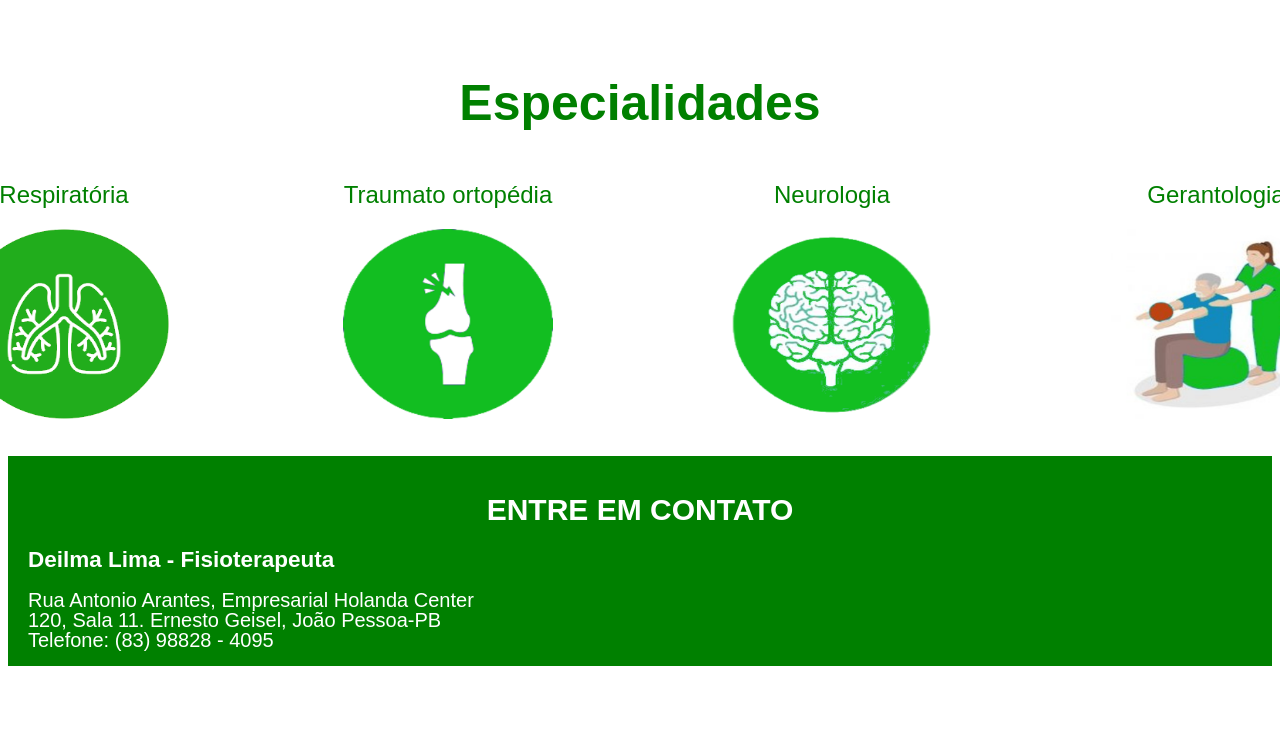
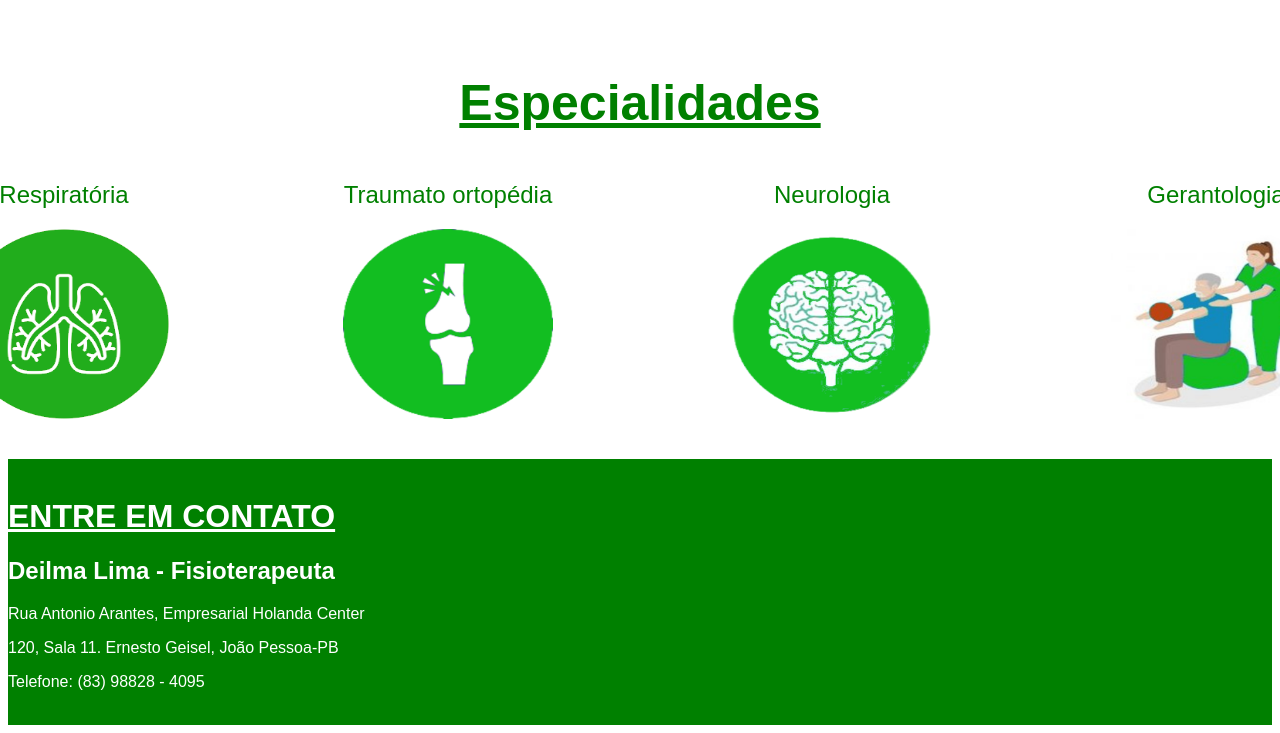
Before and after one commit to eliasdossantos/Portifolio-Fisioterapia, a plain HTML site: page index.html in a window 1280 px wide. Shown: the part 1395-2128 px from the top of the page. Before the commit the page ends 2066 px from the top, so only its background shows below. Drawn offline with Linux system fonts and the light colour scheme.

Commit message:
Update index.css

```diff
--- a/style/index.css
+++ b/style/index.css
@@ -211,33 +211,17 @@ html{
     height: 210px;
 }
 
-.contatos{
-    font-size: 15px;
-    font-weight: 500;
-    margin: -3px 0
+.centralizado {
+    text-align: center;
+    margin: 5px;
 }
 
-.contatos h1{
-    text-align: center;
-    background-color: green;
-}
-
-.contatos h2{
-    margin-left: 20px;
-}
-
-.contatos p{
-    font-size: 20px;
-    font-weight: 500;
-    margin: -3px 0;
-    color: white;
-    text-align: justify;
-    background-color: green;
-    margin-left: 20px;
+h1 {
+    text-decoration: underline;
 }
 
 footer{
     background-color: green;
     width: 100%;
-    height: 90%;
+    height: 30%;
 }
```
